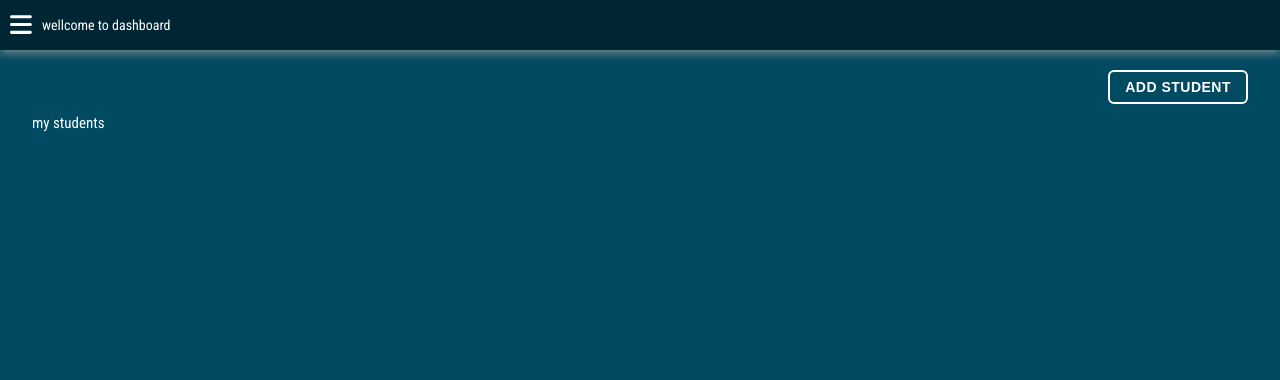
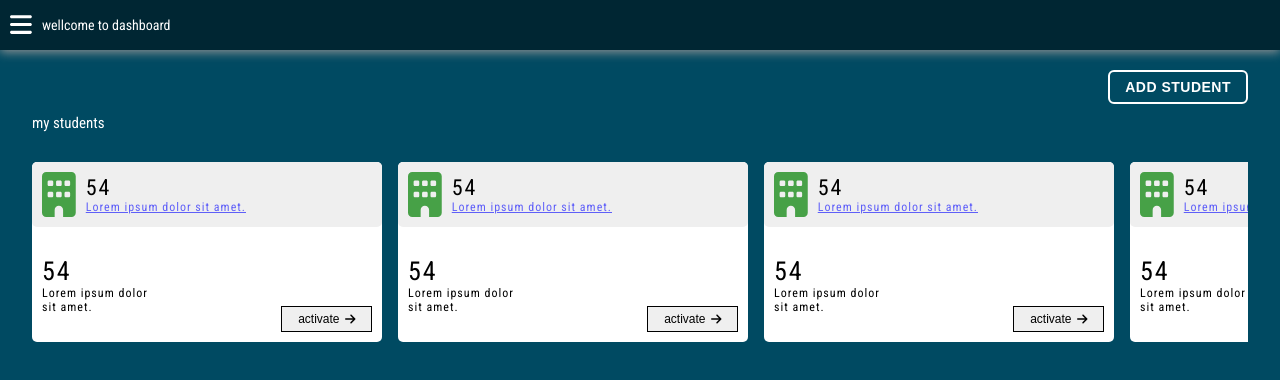
Before and after one commit to mahfuz-ta09/nrc-london, a Next.js app: page /Dashboard/admin/st-file in a window 1280 px wide. Shown: the top 380 px of the page. Built offline with nearby package versions, Linux system fonts and the light colour scheme; no server answers.

Commit message:
modal position changed1.1

```diff
--- a/src/app/(dashboard)/DashboardSharedItem/SharedCountryUni/AddCountryModal/AddCountryModal.css
+++ b/src/app/(dashboard)/DashboardSharedItem/SharedCountryUni/AddCountryModal/AddCountryModal.css
@@ -28,7 +28,6 @@
     background: #ffffff;
     border-radius: 2px;
     padding: 2rem;
-    /* margin: 2rem auto; */
     box-shadow: 0 4px 20px rgba(0, 0, 0, 0.1);
     transform: scale(0.85);
     opacity: 0;
--- a/src/app/(dashboard)/DashboardSharedItem/StFile/StFile.tsx
+++ b/src/app/(dashboard)/DashboardSharedItem/StFile/StFile.tsx
@@ -1,14 +1,22 @@
+import Loader from '@/component/shared/Loader/Loader'
 import '@/css/Dashboard/DashBoardSharedItem/DashboardSharedCss.css'
+import { Suspense } from 'react'
+import StudentInfoSlider from './StudentInfoSlider/StudentInfoSlider'
 
 const stFile = () => {
     return (
-      <div className="dash-item-container dashItem-container">
+      <div className="dash-item-container dashItem-content">
         <div className="dashItem-header">
           <div className="header-button-container">
             <button className='save-button'>Add Student</button>
           </div>
           <h1 className='header-title'>my students</h1>
         </div>
+
+
+        <Suspense fallback={<Loader />}>
+          <StudentInfoSlider />
+        </Suspense>
       </div>
     )
 }
--- /dev/null
+++ b/src/app/(dashboard)/DashboardSharedItem/StFile/StudentInfoSlider/StudentInfoSlider.tsx
@@ -0,0 +1,152 @@
+"use client";
+import { useRef } from "react";
+import '@/css/Dashboard/DashBoardSharedItem/DashboardSharedCss.css'
+import { FontAwesomeIcon } from "@fortawesome/react-fontawesome";
+import { faArrowRight, faBuilding } from "@fortawesome/free-solid-svg-icons";
+
+const StudentInfoSlider = () => {
+    const sliderRef = useRef<HTMLDivElement>(null);
+
+    let isDown = false;
+    let startX: number;
+    let scrollLeft: number;
+
+    const handleMouseDown = (e: React.MouseEvent) => {
+        isDown = true;
+        sliderRef.current!.classList.add("active");
+        startX = e.pageX - sliderRef.current!.offsetLeft;
+        scrollLeft = sliderRef.current!.scrollLeft;
+    };
+
+    const handleMouseLeave = () => {
+        isDown = false;
+        sliderRef.current!.classList.remove("active");
+    };
+
+    const handleMouseUp = () => {
+        isDown = false;
+        sliderRef.current!.classList.remove("active");
+    };
+
+    const handleMouseMove = (e: React.MouseEvent) => {
+        if (!isDown) return;
+        e.preventDefault();
+        const x = e.pageX - sliderRef.current!.offsetLeft;
+        const walk = (x - startX) * 1.5; // drag speed
+        sliderRef.current!.scrollLeft = scrollLeft - walk;
+    };
+
+    return (
+        <div className="student-info-slider-container">
+            <div
+                ref={sliderRef}
+                className="student-info-slider"
+                onMouseDown={handleMouseDown}
+                onMouseLeave={handleMouseLeave}
+                onMouseUp={handleMouseUp}
+                onMouseMove={handleMouseMove}
+            >
+                <div className="student-info-card">
+                    <div className="student-card-info-header">
+                        <FontAwesomeIcon className="info-header-icon" icon={faBuilding}/>
+                        <div className="student-card-info-header-item">
+                            <h5>54</h5>
+                            <h6>Lorem ipsum dolor sit amet.</h6>
+                        </div>
+                    </div>
+                    <div className="student-card-info-body">
+                        <h5>54</h5>
+                        <h6>Lorem ipsum dolor <br/>sit amet.</h6>
+                        <button className="action-btn">activate <FontAwesomeIcon icon={faArrowRight}/></button>
+                    </div>
+                </div>
+                <div className="student-info-card">
+                    <div className="student-card-info-header">
+                        <FontAwesomeIcon className="info-header-icon" icon={faBuilding}/>
+                        <div className="student-card-info-header-item">
+                            <h5>54</h5>
+                            <h6>Lorem ipsum dolor sit amet.</h6>
+                        </div>
+                    </div>
+                    <div className="student-card-info-body">
+                        <h5>54</h5>
+                        <h6>Lorem ipsum dolor <br/>sit amet.</h6>
+                        <button className="action-btn">activate <FontAwesomeIcon icon={faArrowRight}/></button>
+                    </div>
+                </div>
+                <div className="student-info-card">
+                    <div className="student-card-info-header">
+                        <FontAwesomeIcon className="info-header-icon" icon={faBuilding}/>
+                        <div className="student-card-info-header-item">
+                            <h5>54</h5>
+                            <h6>Lorem ipsum dolor sit amet.</h6>
+                        </div>
+                    </div>
+                    <div className="student-card-info-body">
+                        <h5>54</h5>
+                        <h6>Lorem ipsum dolor <br/>sit amet.</h6>
+                        <button className="action-btn">activate <FontAwesomeIcon icon={faArrowRight}/></button>
+                    </div>
+                </div>
+                <div className="student-info-card">
+                    <div className="student-card-info-header">
+                        <FontAwesomeIcon className="info-header-icon" icon={faBuilding}/>
+                        <div className="student-card-info-header-item">
+                            <h5>54</h5>
+                            <h6>Lorem ipsum dolor sit amet.</h6>
+                        </div>
+                    </div>
+                    <div className="student-card-info-body">
+                        <h5>54</h5>
+                        <h6>Lorem ipsum dolor <br/>sit amet.</h6>
+                        <button className="action-btn">activate <FontAwesomeIcon icon={faArrowRight}/></button>
+                    </div>
+                </div>
+                <div className="student-info-card">
+                    <div className="student-card-info-header">
+                        <FontAwesomeIcon className="info-header-icon" icon={faBuilding}/>
+                        <div className="student-card-info-header-item">
+                            <h5>54</h5>
+                            <h6>Lorem ipsum dolor sit amet.</h6>
+                        </div>
+                    </div>
+                    <div className="student-card-info-body">
+                        <h5>54</h5>
+                        <h6>Lorem ipsum dolor <br/>sit amet.</h6>
+                        <button className="action-btn">activate <FontAwesomeIcon icon={faArrowRight}/></button>
+                    </div>
+                </div>
+                <div className="student-info-card">
+                    <div className="student-card-info-header">
+                        <FontAwesomeIcon className="info-header-icon" icon={faBuilding}/>
+                        <div className="student-card-info-header-item">
+                            <h5>54</h5>
+                            <h6>Lorem ipsum dolor sit amet.</h6>
+                        </div>
+                    </div>
+                    <div className="student-card-info-body">
+                        <h5>54</h5>
+                        <h6>Lorem ipsum dolor <br/>sit amet.</h6>
+                        <button className="action-btn">activate <FontAwesomeIcon icon={faArrowRight}/></button>
+                    </div>
+                </div>
+                <div className="student-info-card">
+                    <div className="student-card-info-header">
+                        <FontAwesomeIcon className="info-header-icon" icon={faBuilding}/>
+                        <div className="student-card-info-header-item">
+                            <h5>54</h5>
+                            <h6>Lorem ipsum dolor sit amet.</h6>
+                        </div>
+                    </div>
+                    <div className="student-card-info-body">
+                        <h5>54</h5>
+                        <h6>Lorem ipsum dolor <br/>sit amet.</h6>
+                        <button className="action-btn">activate <FontAwesomeIcon icon={faArrowRight}/></button>
+                    </div>
+                </div>
+            </div>
+        </div>
+    )
+}
+
+export default StudentInfoSlider;
--- a/src/app/globals.css
+++ b/src/app/globals.css
@@ -49,12 +49,6 @@
 }
 
 
-.dash-item-container{
-  margin-top: 60px;
-  width: 100%;
-  height: 100%;
-}
-
 
 .save-button{
     color: #fff;
--- a/src/css/Dashboard/DashBoardSharedItem/DashboardSharedCss.css
+++ b/src/css/Dashboard/DashBoardSharedItem/DashboardSharedCss.css
@@ -1,5 +1,6 @@
-.dashItem-container{
-
+.dashItem-content{
+  width: 95%;
+  margin: 60px auto;
 }
 
 .dashItem-header{
@@ -7,8 +8,8 @@
     align-items: start;
     justify-content: center;
     flex-direction: column;
-    width: 95%;
-    margin: 0 auto;
+    width: 100%;
+    margin-bottom: 30px;
 }
 
 .header-button-container{
@@ -26,3 +27,117 @@
     color: #fff;
     font-weight: 300;
 }
+
+.student-info-slider-container {
+  width: 100%;
+  overflow: hidden;
+}
+
+.student-info-slider {
+  display: flex;
+  gap: 1rem;
+  overflow-x: scroll;
+  scrollbar-width: none;
+  -ms-overflow-style: none;
+  cursor: grab;
+}
+
+.student-info-slider::-webkit-scrollbar {
+  display: none;
+}
+
+.student-info-slider.active {
+  cursor: grabbing;
+}
+
+.student-info-card {
+    min-width: 350px;
+    height: 180px;
+    background: #fff;
+    border-radius: 5px;
+    display: flex;
+    justify-content: space-between;
+    align-items: center;
+    flex-direction: column;
+    user-select: none;
+}
+
+
+.student-card-info-header{
+    background: #efefef;
+    height: 70px;
+    width: 100%;
+    padding: 10px;
+    display: flex;
+    align-items: center;
+    justify-content: start;
+    gap: 10px;
+    border-radius: 5px;
+}
+
+.info-header-icon{
+    font-size: 45px;
+    color: rgb(0, 128, 0,0.7);
+}
+
+.student-card-info-header-item h6{
+    font-size: 12px;
+    font-weight: 300;
+    text-decoration: underline;
+    color: rgb(0, 0, 255,0.6);
+    letter-spacing: 1px;
+}
+
+.student-card-info-header-item h5{
+    font-size: 22px;
+    font-weight: 400;
+    letter-spacing: 2px;
+    color: #000;
+}
+
+.student-card-info-body{
+    height: 100%;
+    width:  100%;
+    display: flex;
+    align-items: start;
+    justify-content: center;
+    flex-direction: column;
+    padding: 10px;
+    position: relative;
+}
+
+.student-card-info-body h5{
+    font-size: 26px;
+    font-weight: 400;
+    letter-spacing: 2px;
+    color: #000;
+}
+
+.student-card-info-body h6{
+    font-size: 12px;
+    font-weight: 300;
+    letter-spacing: 1px;
+    color: #000;
+}
+
+.action-btn{
+    background: #efefef;
+    padding: 5px 16px;
+    outline: none;
+    border: 1px solid #000;
+    position: absolute;
+    right: 10px;
+    bottom: 10px;
+    display: flex;
+    align-items: center;
+    justify-content: center;
+    gap: 5px;
+    font-size: 12px;
+    cursor: pointer;
+
+    &:hover{
+        color: rgb(0, 128, 0,0.7);
+        border:1px solid rgb(0, 128, 0,0.7);
+        background: transparent;
+    }
+}
```
